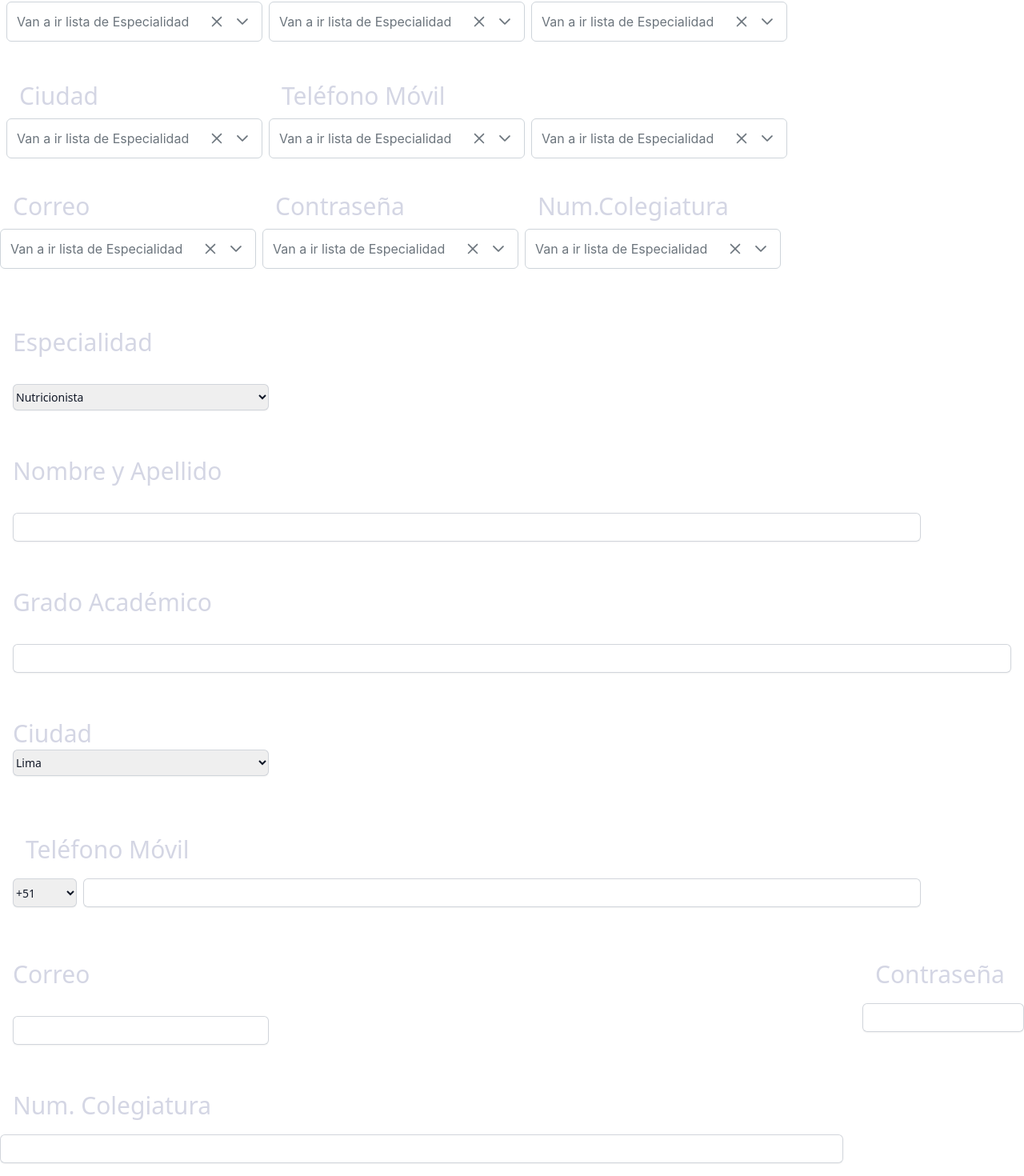
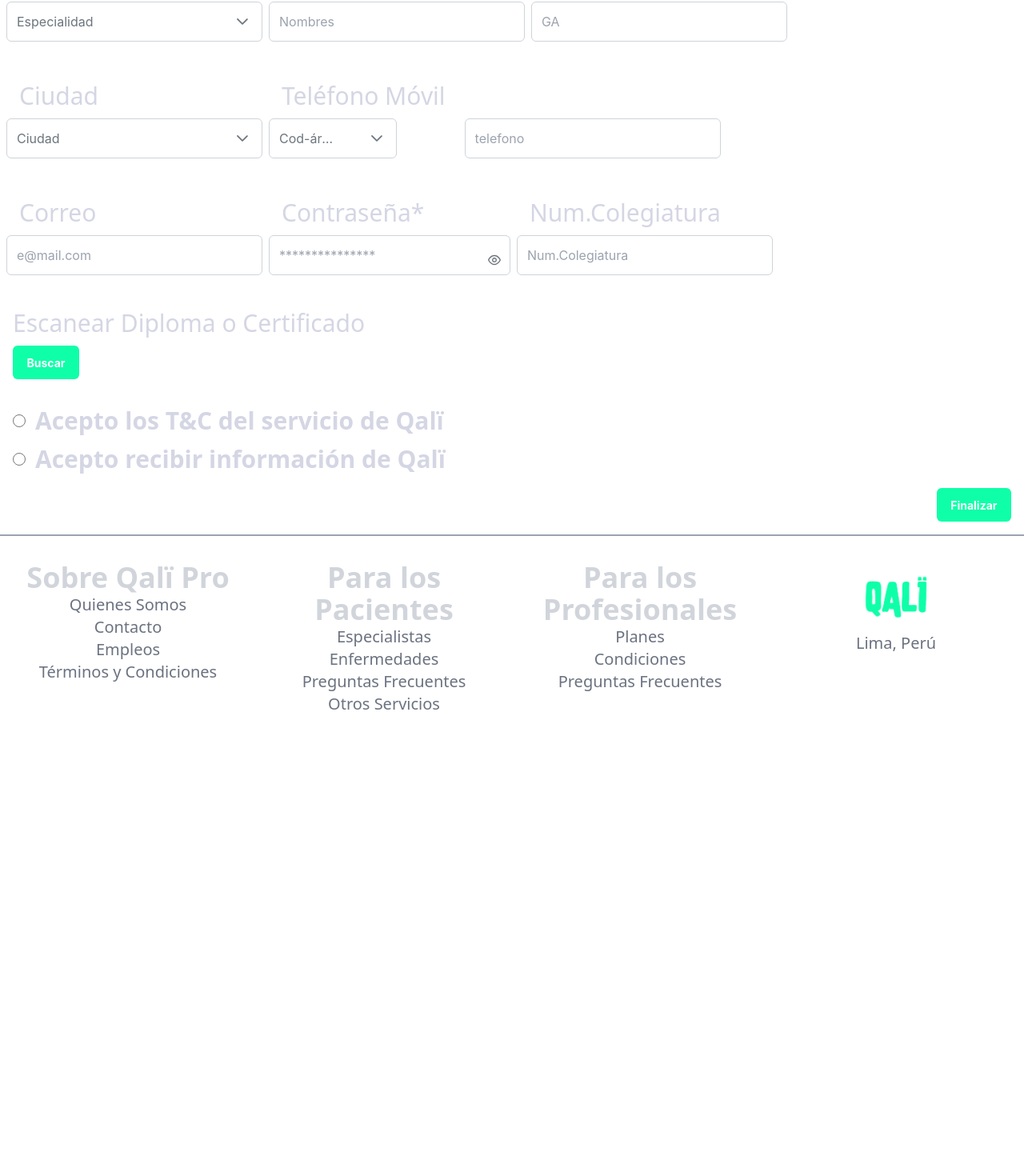
Before and after one commit to abelacco/qali-client, a React (Vite) app in the folder qali-client/: page /register in a window 1280 px wide. Shown: the part 406-1876 px from the top of the page at 80% size. After the commit the page ends 1332 px from the top, so only its background shows below. Built offline with nearby package versions, Linux system fonts and the light colour scheme.

Commit message:
formulario Doc con Formik y validaciones/se creo otra constante en utils

```diff
--- a/qali-client/src/components/FormDoctor/FormDoctor.jsx
+++ b/qali-client/src/components/FormDoctor/FormDoctor.jsx
@@ -1,10 +1,115 @@
-import { Formik } from "formik";
+import { useFormik } from "formik";
+import React, { useState } from "react";
 import Footer from "../Footer/Footer";
 import Navbar from "../Navbar/Navbar";
 import { Button } from "primereact/button";
 import { Dropdown } from "primereact/dropdown";
+import { Divider } from "primereact/divider";
+import { InputText } from "primereact/inputtext";
+import { Password } from "primereact/password";
+import { Dialog } from "primereact/dialog";
+import { classNames } from "primereact/utils";
+import { CITIES, SPECIALTIES, PREFIJO } from "../../utils/constantes";
 
 const FormDoctor = () => {
+  const [formData, setFormData] = useState({});
+  const [showMessage, setShowMessage] = useState(false);
+
+  /*   useEffect(() => {
+    .get().then(data => set(data));
+}, []);
+ */
+  const formik = useFormik({
+    initialValues: {
+      name: "",
+      email: "",
+      password: "",
+      phone: "",
+      especialidad: null,
+      ciudad: null,
+      prefijo: null,
+      grado: "",
+      colegiatura: "",
+      accept: false,
+    },
+    validate: (data) => {
+      let errors = {};
+
+      if (!data.name) {
+        errors.name = "Nombres requeridos.";
+      }
+
+      if (!data.email) {
+        errors.email = "El correo es requerido.";
+      } else if (
+        !/^[A-Z0-9._%+-]+@[A-Z0-9.-]+\.[A-Z]{2,4}$/i.test(data.email)
+      ) {
+        errors.email =
+          "Dirección de correo electrónico no válida. P.ej. ejemplo@email.com";
+      }
+
+      if (!data.password) {
+        errors.password = "Contraseña es requerida.";
+      }
+
+      if (!data.especialidad) {
+        errors.especialidad = "Especialidad es requerida.";
+      }
+      if (!data.grado) {
+        errors.grado = "Grado Académico es requerido.";
+      }
+      if (!data.ciudad) {
+        errors.ciudad = "Ciudad es requerida";
+      }
+
+      if (!data.accept) {
+        errors.accept = "Tienes que aceptar los términos y condiciones.";
+      }
+
+      return errors;
+    },
+    onSubmit: (data) => {
+      setFormData(data);
+      setShowMessage(true);
+
+      formik.resetForm();
+    },
+  });
+
+  const isFormFieldValid = (name) =>
+    !!(formik.touched[name] && formik.errors[name]);
+  const getFormErrorMessage = (name) => {
+    return (
+      isFormFieldValid(name) && (
+        <small className="p-error text-xs">{formik.errors[name]}</small>
+      )
+    );
+  };
+
+  const dialogFooter = (
+    <div className="flex justify-content-center">
+      <Button
+        label="OK"
+        className="p-button-text"
+        autoFocus
+        onClick={() => setShowMessage(false)}
+      />
+    </div>
+  );
+  const passwordHeader = <h6>Elige una Contraseña</h6>;
+  const passwordFooter = (
+    <React.Fragment>
+      <Divider />
+      <p className="mt-2">Sugerencias</p>
+      <ul className="pl-2 ml-2 mt-0" style={{ lineHeight: "1.5" }}>
+        <li>Al menos una minúscula</li>
+        <li>Al menos una mayúscula</li>
+        <li>Al menos un número</li>
+        <li>Mínimo 8 caracteres</li>
+      </ul>
+    </React.Fragment>
+  );
+
   return (
     <>
       <Navbar />
@@ -12,8 +117,29 @@
       <h1 className="bg-qaliBlue text-4xl text-white font-bold inline-block woff2 rounded-r-full p-4">
         Registrarme como
       </h1>
-      <Formik>
-        <form>
+      <Dialog
+        visible={showMessage}
+        onHide={() => setShowMessage(false)}
+        position="top"
+        footer={dialogFooter}
+        showHeader={false}
+        breakpoints={{ "960px": "80vw" }}
+        style={{ width: "30vw" }}
+      >
+        <div className="flex align-items-center flex-column pt-6 px-3">
+          <i
+            className="pi pi-check-circle"
+            style={{ fontSize: "5rem", color: "var(--green-500)" }}
+          ></i>
+          <h5>Registro exitoso!</h5>
+          <p style={{ lineHeight: 1.5, textIndent: "1rem" }}>
+            Su registro se ha Completado <b>{formData.name}</b>{" "}
+            <b>{formData.email}</b> ;
+          </p>
+        </div>
+      </Dialog>
+
+      <form onSubmit={formik.handleSubmit}>
         <div className="mt-6 space-y-6 p-4">
           <>
             <div className="flex items-center gap-x-3 font-bold">
@@ -66,49 +192,83 @@
           <div className="sm:col-span-3">
             <label
               htmlFor="especialidad"
-                className="block text-qaliLightGrey text-3xl leading-6 text-gray-400 p-4"
+              className="block text-qaliLightGrey text-3xl leading-6 text-gray-600 p-4"
             >
               Especialidad
             </label>
 
             <Dropdown
-                options=""
-                onChange=""
-                value=""
-                placeholder="Van a ir lista de Especialidad"
+              id="especialidad"
+              name="especialidad"
+              options={SPECIALTIES}
+              onChange={formik.handleChange}
+              value={formik.values.especialidad}
+              placeholder="Especialidad"
               className="w-80"
               showClear
             />
+            {getFormErrorMessage("especialidad")}
           </div>
           <div className="flex gap-2">
             <div className="sm:col-span-3">
-                <label className="block text-qaliLightGrey text-3xl leading-6 text-gray-400 p-4">
+              <label
+                htmlFor="name"
+                className={classNames(
+                  "block",
+                  "text-qaliLightGrey",
+                  "text-3xl",
+                  "leading-6",
+                  "text-gray-600",
+                  "p-4",
+                  { "p-error": isFormFieldValid("name") }
+                )}
+              >
                 Nombre y Apellido
               </label>
-                <Dropdown
-                  options=""
-                  onChange=""
-                  value=""
-                  placeholder="Van a ir lista de Especialidad"
-                  className="w-80"
-                  showClear
+
+              <InputText
+                id="name"
+                name="name"
+                value={formik.values.name}
+                onChange={formik.handleChange}
+                placeholder="Nombres"
+                autoComplete="name"
+                className={classNames("w-80", {
+                  "p-invalid": isFormFieldValid("name"),
+                })}
               />
+              {getFormErrorMessage("name")}
             </div>
           </div>
 
           <div className="flex gap-2">
             <div className="sm:col-span-3">
-                <label className="block text-qaliLightGrey text-3xl leading-6 text-gray-400 p-4">
+              <label
+                htmlFor="grado"
+                className={classNames(
+                  "block",
+                  "text-qaliLightGrey",
+                  "text-3xl",
+                  "leading-6",
+                  "text-gray-600",
+                  "p-4",
+                  { "p-error": isFormFieldValid("grado") }
+                )}
+              >
                 Grado Académico
               </label>
-                <Dropdown
-                  options=""
-                  onChange=""
-                  value=""
-                  placeholder="Van a ir lista de Especialidad"
-                  className="w-80"
+              <InputText
+                id="grado"
+                name="grado"
+                onChange={formik.handleChange}
+                value={formik.values.grado}
+                placeholder="GA"
                 showClear
+                className={classNames("w-80", {
+                  "p-invalid": isFormFieldValid("grado"),
+                })}
               />
+              {getFormErrorMessage("grado")}
             </div>
           </div>
         </div>
@@ -116,42 +276,47 @@
 
         <div className="flex gap-2 p-2">
           <div className="sm:col-span-3">
-              <label className="block text-qaliLightGrey text-3xl leading-6 text-gray-400 p-4">
+            <label className="block text-qaliLightGrey text-3xl leading-6 text-gray-600 p-4">
               Ciudad
             </label>
 
             <Dropdown
-                options=""
-                onChange=""
-                value=""
-                placeholder="Van a ir lista de Especialidad"
+              id="ciudad"
+              name="ciudad"
+              options={CITIES}
+              onChange={formik.handleChange}
+              value={formik.values.ciudad}
+              placeholder="Ciudad"
               className="w-80"
               showClear
             />
           </div>
           <div className="flex gap-2">
             <div className="sm:col-span-3">
-                <label className="block text-qaliLightGrey text-3xl leading-6 text-gray-400 p-4">
+              <label className="block text-qaliLightGrey text-3xl leading-6 text-gray-600 p-4">
                 Teléfono Móvil
               </label>
               <Dropdown
-                  options=""
-                  onChange=""
-                  value=""
-                  placeholder="Van a ir lista de Especialidad"
-                  className="w-80"
+                id="prefijo"
+                name="prefijo"
+                options={PREFIJO}
+                onChange={formik.handleChange}
+                value={formik.values.prefijo}
+                placeholder="Cod-área"
+                className="w-40"
                 showClear
               />
             </div>
           </div>
           <div className="flex gap-2">
             <div className="sm:col-span-3">
-                <div className="block text-qaliLightGrey text-3xl leading-6 text-gray-400 p-7"></div>
-                <Dropdown
-                  options=""
-                  onChange=""
-                  value=""
-                  placeholder="Van a ir lista de Especialidad"
+              <div className="block text-qaliLightGrey text-3xl leading-6 text-gray-600 p-7"></div>
+              <InputText
+                id="phone"
+                name="phone"
+                onChange={formik.handleChange}
+                value={formik.values.phone}
+                placeholder="telefono"
                 className="w-80"
                 showClear
               />
@@ -161,46 +326,67 @@
 
         <br></br>
 
-          <div className="flex gap-2">
+        <div className="flex gap-2 p-2">
           <div className="sm:col-span-3">
-              <label className="block text-qaliLightGrey text-3xl leading-6 text-gray-400 p-4">
+            <label className="block text-qaliLightGrey text-3xl leading-6 text-gray-600 p-4">
               Correo
             </label>
 
-              <Dropdown
-                options=""
-                onChange=""
-                value=""
-                placeholder="Van a ir lista de Especialidad"
+            <InputText
+              id="email"
+              name="email"
+              onChange={formik.handleChange}
+              value={formik.values.email}
+              placeholder="e@mail.com"
               className="w-80"
               showClear
             />
+            {getFormErrorMessage("email")}
           </div>
           <div className="flex gap-2">
             <div className="sm:col-span-3">
-                <label className="block text-qaliLightGrey text-3xl leading-6 text-gray-400 p-4">
-                  Contraseña
+              <label
+                htmlFor="password"
+                className={classNames(
+                  "block",
+                  "text-qaliLightGrey",
+                  "text-3xl",
+                  "leading-6",
+                  "text-gray-600",
+                  "p-4",
+                  { "p-error": isFormFieldValid("password") }
+                )}
+              >
+                Contraseña*
               </label>
-                <Dropdown
+              <Password
+                id="password"
+                name="password"
                 options=""
-                  onChange=""
-                  value=""
-                  placeholder="Van a ir lista de Especialidad"
-                  className="w-80"
+                onChange={formik.handleChange}
+                toggleMask
+                value={formik.values.password}
+                placeholder="***************"
+                className={classNames({
+                  "p-invalid": isFormFieldValid("password"),
+                })}
+                header={passwordHeader}
+                footer={passwordFooter}
                 showClear
               />
             </div>
           </div>
           <div className="flex gap-2">
             <div className="sm:col-span-3">
-                <label className="block text-qaliLightGrey text-3xl leading-6 text-gray-400 p-4">
+              <label className="block text-qaliLightGrey text-3xl leading-6 text-gray-600 p-4">
                 Num.Colegiatura
               </label>
-                <Dropdown
-                  options=""
-                  onChange=""
-                  value=""
-                  placeholder="Van a ir lista de Especialidad"
+              <InputText
+                id="colegiatura"
+                name="colegiatura"
+                onChange={formik.handleChange}
+                value={formik.values.colegiatura}
+                placeholder="Num.Colegiatura"
                 className="w-80"
                 showClear
               />
@@ -210,173 +396,10 @@
 
         <br></br>
 
-          <div className="space-y-12">
-            <div className="border-b border-gray-900/10 pb-12">
-              <div className="mt-10 grid grid-cols-1 gap-x-6 gap-y-8 flex">
-                <div className="sm:col-span-3">
-                  <label
-                    htmlFor="especialidad"
-                    className="block text-qaliLightGrey text-3xl leading-6 text-gray-400 p-4"
-                  >
-                    Especialidad
-                  </label>
-                  <div className="mt-2 p-4">
-                    <select
-                      id="especialidad"
-                      name="especialidad"
-                      autoComplete="especialidad-name"
-                      className="block w-full rounded-md border-0 py-1.5 text-gray-900 shadow-sm ring-1 ring-inset ring-gray-300 focus:ring-2 focus:ring-inset focus:ring-indigo-600 sm:max-w-xs sm:text-sm sm:leading-6"
-                    >
-                      <option>Nutricionista</option>
-                      <option>Psicologa</option>
-                      <option>Otro</option>
-                    </select>
-                  </div>
-                </div>
-
-                <div className="sm:col-span-3">
-                  <label
-                    htmlFor="especialidad"
-                    className="block text-qaliLightGrey text-3xl leading-6 text-gray-400 p-4"
-                  >
-                    Nombre y Apellido
-                  </label>
-                  <div className="mt-2 p-4">
-                    <input
-                      type="text"
-                      name="name"
-                      id="name"
-                      autoComplete="street-address"
-                      className="block w-full rounded-md border-0 py-1.5 text-gray-900 shadow-sm ring-1 ring-inset ring-gray-300 placeholder:text-gray-400 focus:ring-2 focus:ring-inset focus:ring-indigo-600 sm:text-sm sm:leading-6"
-                    />
-                  </div>
-                </div>
-
-                <div className="sm:col-span-4">
-                  <label
-                    htmlFor="especialidad"
-                    className="block text-qaliLightGrey text-3xl leading-6 text-gray-400 p-4"
-                  >
-                    Grado Académico
-                  </label>
-
-                  <div className="mt-2 p-4">
-                    <input
-                      type="text"
-                      name="grado"
-                      id="grado"
-                      autoComplete="street-address"
-                      className="block w-full rounded-md border-0 py-1.5 text-gray-900 shadow-sm ring-1 ring-inset ring-gray-300 placeholder:text-gray-400 focus:ring-2 focus:ring-inset focus:ring-indigo-600 sm:text-sm sm:leading-6"
-                    />
-                  </div>
-                </div>
-
-                <div className="sm:col-span-3 p-4">
-                  <label
-                    htmlFor="ciudad"
-                    className="block text-qaliLightGrey text-3xl leading-6 text-gray-400"
-                  >
-                    Ciudad
-                  </label>
-                  <div className="mt-2">
-                    <select
-                      id="ciudad"
-                      name="ciudad"
-                      autoComplete="ciudad"
-                      className="block w-full rounded-md border-0 py-1.5 text-gray-900 shadow-sm ring-1 ring-inset ring-gray-300 focus:ring-2 focus:ring-inset focus:ring-indigo-600 sm:max-w-xs sm:text-sm sm:leading-6"
-                    >
-                      <option>Lima</option>
-                      <option>Canada</option>
-                      <option>Mexico</option>
-                    </select>
-                  </div>
-                </div>
-
-                <div className="sm:col-span-3 p-4">
-                  <label
-                    htmlFor="telefono"
-                    className="block text-qaliLightGrey text-3xl leading-6 text-gray-400 p-4"
-                  >
-                    Teléfono Móvil
-                  </label>
-                  <div className="mt-2 flex">
-                    <select
-                      id="telefono"
-                      name="telefono"
-                      autoComplete="telefono-name"
-                      className="w-20 rounded-md border-0 py-1.5 text-gray-900 shadow-sm ring-1 ring-inset ring-gray-300 focus:ring-2 focus:ring-inset focus:ring-indigo-600 sm:text-sm sm:leading-6 mb-2"
-                    >
-                      <option>+51</option>
-                      <option>+54</option>
-                    </select>
-                    <input
-                      type="text"
-                      name="street-address"
-                      id="street-address"
-                      autoComplete="street-address"
-                      className="ml-2 flex-1 rounded-md border-0 py-1.5 text-gray-900 shadow-sm ring-1 ring-inset ring-gray-300 placeholder:text-gray-400 focus:ring-2 focus:ring-inset focus:ring-indigo-600 sm:text-sm sm:leading-6 mb-2"
-                    />
-                  </div>
-                </div>
-
-                <div className="sm:col-span-2 sm:col-start-1">
-                  <label
-                    htmlFor="especialidad"
-                    className="block text-qaliLightGrey text-3xl leading-6 text-gray-400 p-4"
-                  >
-                    Correo
-                  </label>
-                  <div className="mt-2 p-4">
-                    <input //ver input del type del mail
-                      id="mail"
-                      type="text"
-                      name="mail"
-                      autoComplete="street-address"
-                      className="block w-full rounded-md border-0 py-1.5 text-gray-900 shadow-sm ring-1 ring-inset ring-gray-300 focus:ring-2 focus:ring-inset focus:ring-indigo-600 sm:max-w-xs sm:text-sm sm:leading-6"
-                    ></input>
-                  </div>
-                </div>
-
-                <div className="sm:col-span-2">
-                  <label
-                    htmlFor="especialidad"
-                    className="block text-qaliLightGrey text-3xl leading-6 text-gray-400 p-4"
-                  >
-                    Contraseña
-                  </label>
-                  <div className="mt-2">
-                    <input
-                      type="password"
-                      name="password"
-                      id="password"
-                      autoComplete="address-level1"
-                      className="block w-full rounded-md border-0 py-1.5 text-gray-900 shadow-sm ring-1 ring-inset ring-gray-300 placeholder:text-gray-400 focus:ring-2 focus:ring-inset focus:ring-indigo-600 sm:text-sm sm:leading-6"
-                    />
-                  </div>
-                </div>
-
-                <div className="sm:col-span-2">
-                  <label
-                    htmlFor="especialidad"
-                    className="block text-qaliLightGrey text-3xl leading-6 text-gray-400 p-4"
-                  >
-                    Num. Colegiatura
-                  </label>
-                  <div className="mt-2">
-                    <input
-                      type="text"
-                      name="colegiatura"
-                      id="cole"
-                      autoComplete="address-level1"
-                      className="block w-full rounded-md border-0 py-1.5 text-gray-900 shadow-sm ring-1 ring-inset ring-gray-300 placeholder:text-gray-400 focus:ring-2 focus:ring-inset focus:ring-indigo-600 sm:text-sm sm:leading-6"
-                    />
-                  </div>
-                </div>
-              </div>
-            </div>
+        {/* ////ver a partir de aca borrar */}
 
         <div className="sm:col-span-3 sm:col-start-1">
-              <h1 className="text-qaliLightGrey text-3xl leading-6 text-gray-400 p-4">
+          <h1 className="text-qaliLightGrey text-3xl leading-6 text-gray-600 p-4">
             Escanear Diploma o Certificado
           </h1>
           <div className="flex gap-2">
@@ -385,7 +408,6 @@
               size="small"
               className=" border-none bg-qaliGreen ml-4"
             />
-              </div>
           </div>
         </div>
 
@@ -410,7 +432,7 @@
                 id="push-centro"
                 name="push-notifications"
                 type="radio"
-                  className="h-4 w-4 border-gray-300 text-indigo-600 focus:ring-indigo-600"
+                className="h-4 w-4 border-gray-300 text-indigo-600 focus:ring-indigo-400"
               />
               <label
                 htmlFor="push-centro"
@@ -430,7 +452,6 @@
           </>
         </div>
       </form>
-      </Formik>
 
       <Footer />
     </>
--- a/qali-client/src/utils/constantes.js
+++ b/qali-client/src/utils/constantes.js
@@ -2,3 +2,4 @@
 export const SPECIALTIES = ["Nutrición", "Psicología", "Psiquiatría", "Ginecología", "Cirujano General", "Odontología", "Cardiología"];
 export const PRESENCIAL = "presencial";
 export const ONLINE = "online"
+export const PREFIJO = ["+54", "+51", "+57", "+50", "+53", "+30"];
```
Lines whose indentation alone changed are shown as unchanged.
